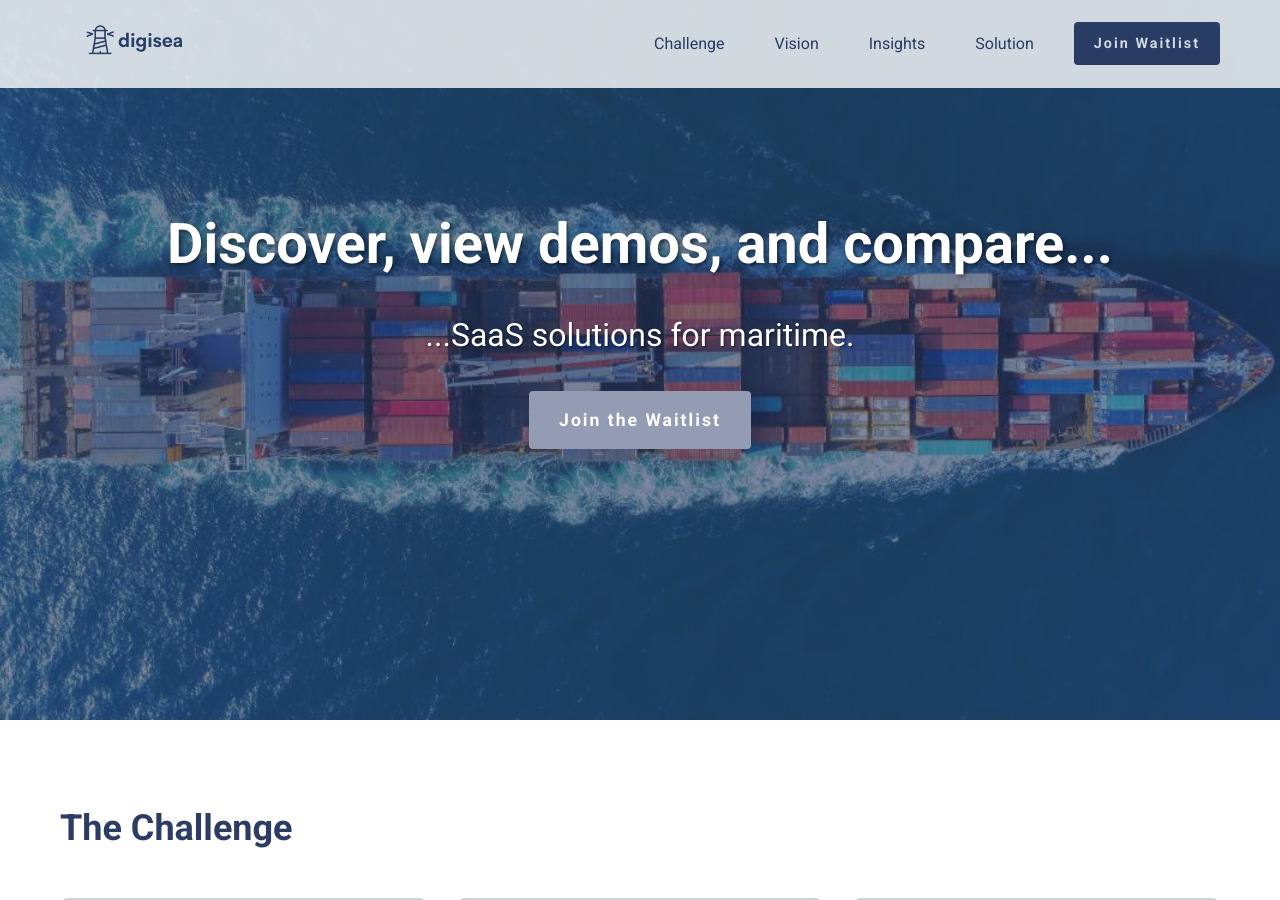
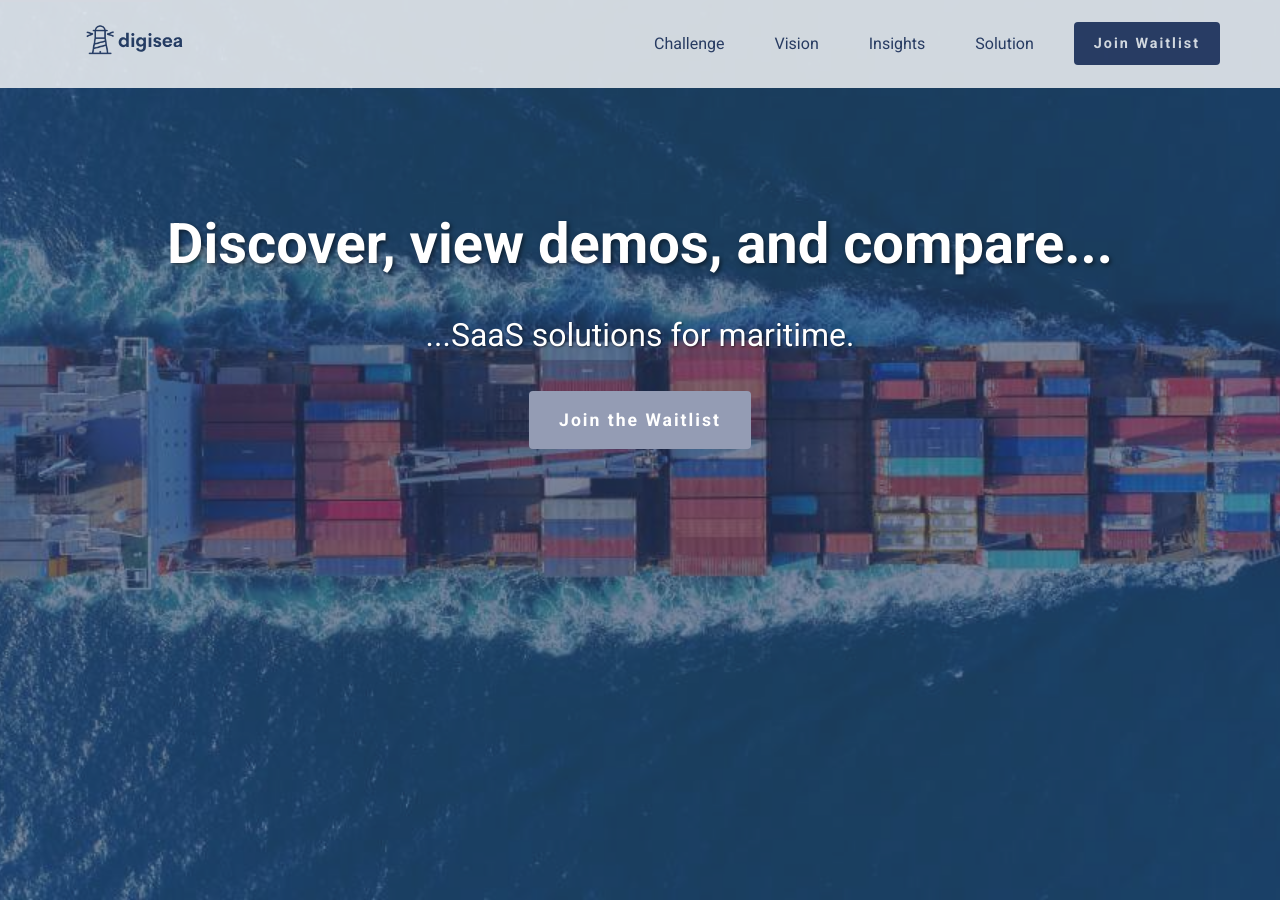
Before and after one commit to sasatass/digisea, a Jekyll site: the page built from index.markdown, in a window 1280 px wide and 900 px high. Built offline with Jekyll 4.4.1, drawn with Linux system fonts in a browser that asks for light colours.

Commit message:
Update main.css

```diff
--- a/assets/css/main.css
+++ b/assets/css/main.css
@@ -124,24 +124,23 @@ nav {
     transition: background-color 0.3s ease, transform 0.3s ease;
 }
 
-/* Mobile (small) */
+/* Desktop and larger screens */
+#hero {
+    background-image: url('/assets/images/hero-image.jpg');
+    background-size: cover;
+    background-position: center;
+    height: 100vh;
+}
+
+/* Mobile (use a smaller image) */
 @media (max-width: 600px) {
     #hero {
         background-image: url('/assets/images/hero-image-small.jpg');
+        background-size: cover;
+        background-position: center;
     }
 }
 
-/* Tablet (medium) */
-@media (max-width: 1200px) {
-    #hero {
-        background-image: url('/assets/images/hero-image.jpg');
-    }
-}
-
-/* Desktop (large) */
-#hero {
-    background-image: url('/assets/images/hero-image.jpg');
-}
 
 .nav-menu .cta-button:hover {
     background-color: var(--secondary-color);
```
